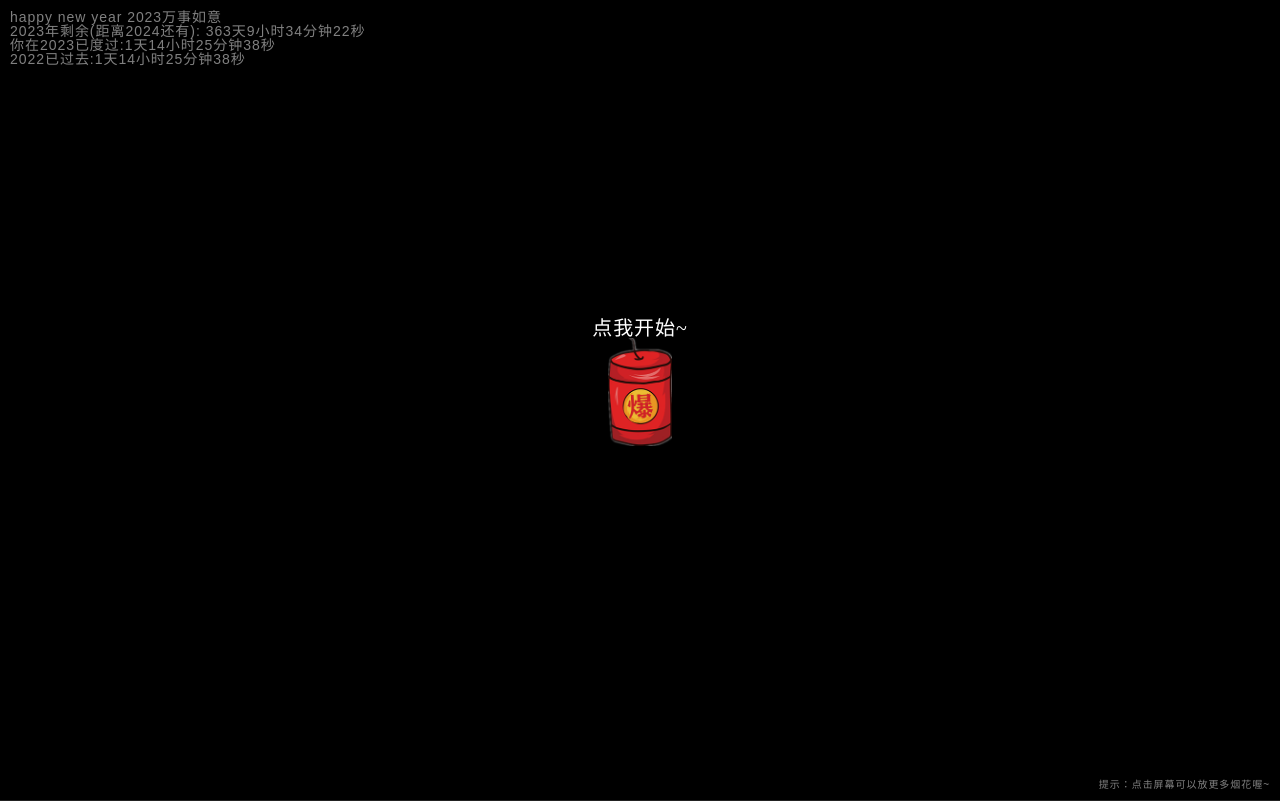
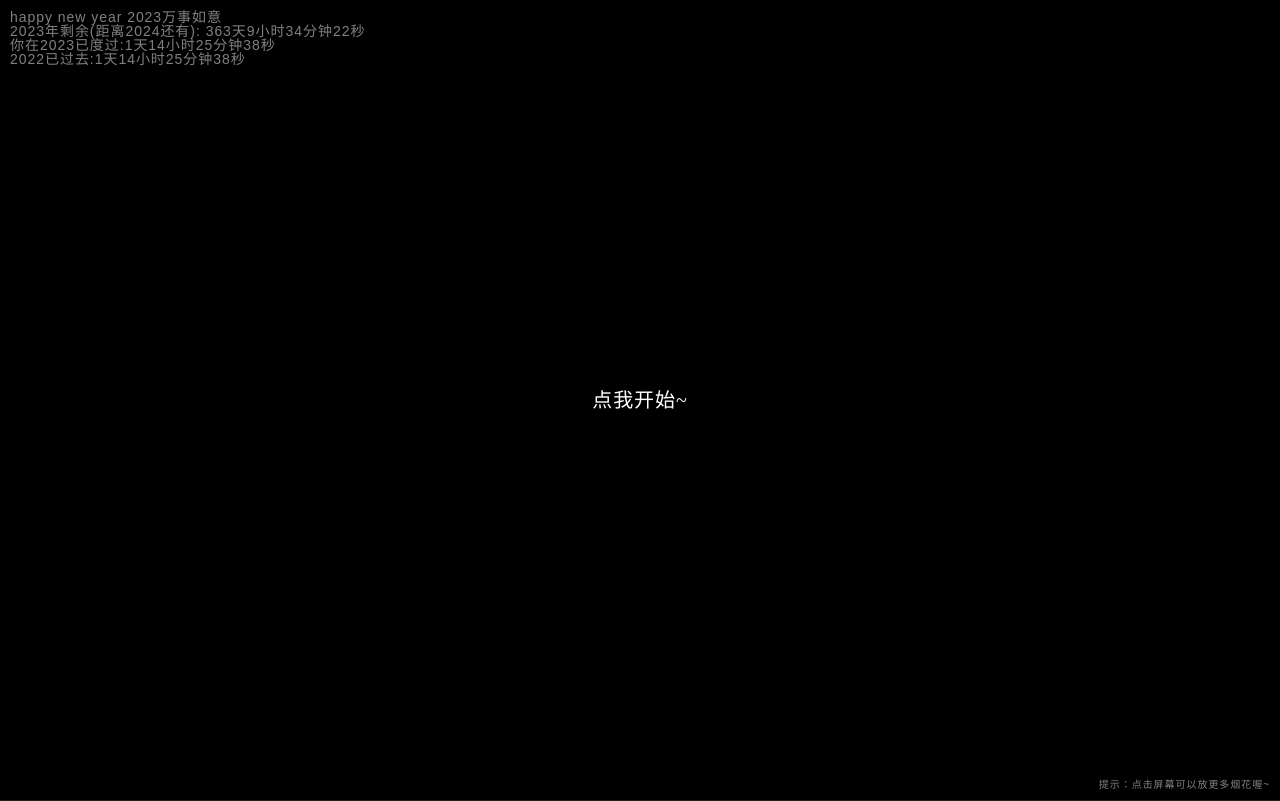
Before and after one commit to Fcmmm/newyear1, a plain HTML site: page index.html in a window 1280 px wide. Drawn offline with Linux system fonts and the light colour scheme; no server answers.

Commit message:
Update index.html

```diff
--- a/index.html
+++ b/index.html
@@ -40,7 +40,6 @@
 
     <div id="yhBtn" style="position:fixed;top:0;left:0;width:100%;height:100%;z-index:999;display:flex;flex-direction:column;justify-content:center;align-items:center;color:#fff ; font-size:20px    ">
         <p>点我开始~ </p>
-        <img style="width:64px;margin-bottom:36px " src="files/boom.png">
     </div>
 
     <div style="height: 0; width: 0; position: absolute; visibility: hidden;">
```
